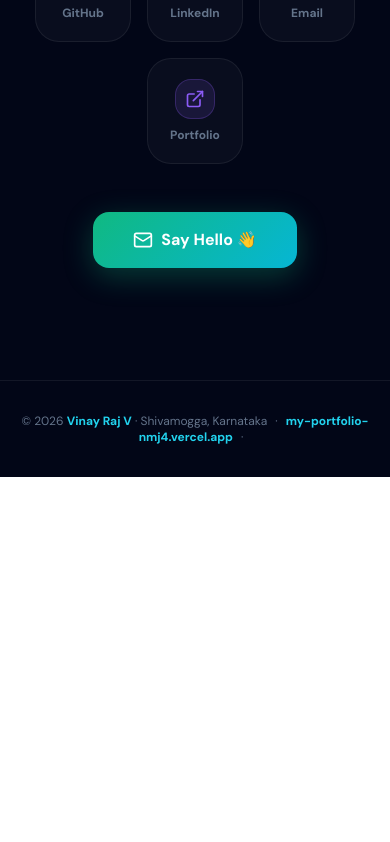
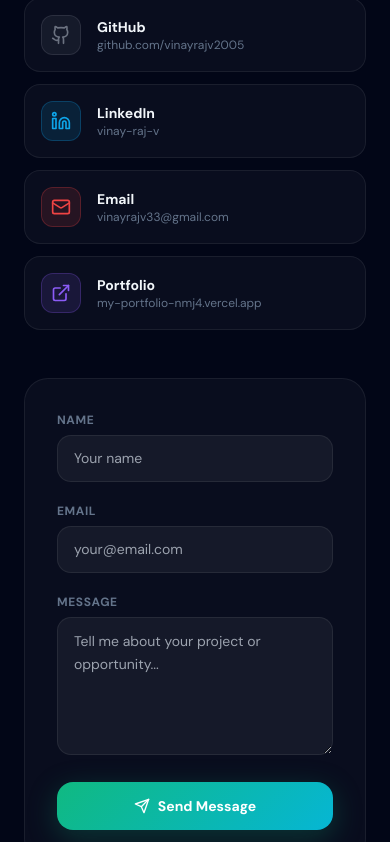
Before and after one commit to vinayrajv2005/my-portfolio, a React (Create React App) app: page / in a window 390 px wide. Shown: the part 9680-10522 px from the top of the page. Before the commit the page ends 10157 px from the top, so only its background shows below. Built offline with nearby package versions, Linux system fonts and the light colour scheme.

Commit message:
updated App.js

```diff
--- a/src/App.js
+++ b/src/App.js
@@ -688,7 +688,139 @@ function SkillCategoriesGrid({ dark }) {
 }
 
 // ═══════════════════════════════════════════════════════════════
-// AI CHATBOT  ✅ FIXED — calls /api/chat proxy instead of Anthropic directly
+// CONTACT FORM
+// ═══════════════════════════════════════════════════════════════
+
+function ContactForm({ dark, CARD_BG, CARD_BORDER, TEXT, MUTED, ACCENT }) {
+  const [form, setForm] = useState({ name: "", email: "", message: "" });
+  const [status, setStatus] = useState(null); // null | "sending" | "sent" | "error"
+
+  const inputStyle = {
+    width: "100%",
+    background: dark ? "rgba(255,255,255,0.05)" : "rgba(0,0,0,0.04)",
+    border: `0.5px solid ${CARD_BORDER}`,
+    borderRadius: "14px",
+    padding: "12px 16px",
+    fontSize: "0.875rem",
+    color: TEXT,
+    outline: "none",
+    transition: "border-color 0.2s",
+    fontFamily: "'DM Sans','Nunito',sans-serif",
+  };
+
+  const labelStyle = {
+    display: "block",
+    fontSize: "0.75rem",
+    fontWeight: 700,
+    marginBottom: "6px",
+    color: MUTED,
+    letterSpacing: "0.05em",
+    textTransform: "uppercase",
+  };
+
+  const handleSubmit = async () => {
+    if (!form.name.trim() || !form.email.trim() || !form.message.trim()) return;
+    setStatus("sending");
+    // ── Replace this block with your real endpoint (Formspree, EmailJS, etc.) ──
+    // Example Formspree:
+    // const res = await fetch("https://formspree.io/f/YOUR_ID", {
+    //   method: "POST",
+    //   headers: { "Content-Type": "application/json" },
+    //   body: JSON.stringify({ name: form.name, email: form.email, message: form.message }),
+    // });
+    // if (!res.ok) { setStatus("error"); return; }
+    await new Promise(r => setTimeout(r, 1200)); // simulated delay
+    setStatus("sent");
+    setForm({ name: "", email: "", message: "" });
+    setTimeout(() => setStatus(null), 4000);
+  };
+
+  return (
+    <div
+      className="rounded-3xl p-8 space-y-5"
+      style={{ background: CARD_BG, border: `0.5px solid ${CARD_BORDER}` }}
+    >
+      <div>
+        <label style={labelStyle}>Name</label>
+        <input
+          type="text"
+          placeholder="Your name"
+          value={form.name}
+          onChange={e => setForm(f => ({ ...f, name: e.target.value }))}
+          style={inputStyle}
+          onFocus={e => (e.target.style.borderColor = ACCENT)}
+          onBlur={e => (e.target.style.borderColor = CARD_BORDER)}
+        />
+      </div>
+      <div>
+        <label style={labelStyle}>Email</label>
+        <input
+          type="email"
+          placeholder="your@email.com"
+          value={form.email}
+          onChange={e => setForm(f => ({ ...f, email: e.target.value }))}
+          style={inputStyle}
+          onFocus={e => (e.target.style.borderColor = ACCENT)}
+          onBlur={e => (e.target.style.borderColor = CARD_BORDER)}
+        />
+      </div>
+      <div>
+        <label style={labelStyle}>Message</label>
+        <textarea
+          rows={5}
+          placeholder="Tell me about your project or opportunity..."
+          value={form.message}
+          onChange={e => setForm(f => ({ ...f, message: e.target.value }))}
+          style={{ ...inputStyle, resize: "vertical", lineHeight: 1.6 }}
+          onFocus={e => (e.target.style.borderColor = ACCENT)}
+          onBlur={e => (e.target.style.borderColor = CARD_BORDER)}
+        />
+      </div>
+
+      <motion.button
+        whileHover={{ scale: status === "sending" ? 1 : 1.02, y: status === "sending" ? 0 : -2 }}
+        whileTap={{ scale: 0.97 }}
+        onClick={handleSubmit}
+        disabled={status === "sending" || status === "sent"}
+        className="w-full py-3.5 rounded-2xl text-sm font-bold text-white flex items-center justify-center gap-2 transition-all"
+        style={{
+          background:
+            status === "sent"
+              ? "linear-gradient(135deg,#10b981,#059669)"
+              : `linear-gradient(135deg, #10b981, #06b6d4)`,
+          boxShadow: "0 8px 30px rgba(16,185,129,0.25)",
+          opacity: status === "sending" ? 0.7 : 1,
+          cursor: status === "sending" || status === "sent" ? "default" : "pointer",
+        }}
+      >
+        {status === "sending" && (
+          <motion.div
+            className="w-4 h-4 border-2 border-white border-t-transparent rounded-full"
+            animate={{ rotate: 360 }}
+            transition={{ duration: 0.7, repeat: Infinity, ease: "linear" }}
+          />
+        )}
+        {status === "sent"  && "✓ Message Sent!"}
+        {status === "error" && "Failed — Try Again"}
+        {!status && <><Send className="w-4 h-4" /> Send Message</>}
+      </motion.button>
+
+      {status === "sent" && (
+        <motion.p
+          initial={{ opacity: 0, y: 6 }}
+          animate={{ opacity: 1, y: 0 }}
+          className="text-center text-xs"
+          style={{ color: "#34d399" }}
+        >
+          Thanks! I'll get back to you soon 🙌
+        </motion.p>
+      )}
+    </div>
+  );
+}
+
+// ═══════════════════════════════════════════════════════════════
+// AI CHATBOT
 // ═══════════════════════════════════════════════════════════════
 
 function ChatBot({ dark, onClose }) {
@@ -710,7 +842,6 @@ function ChatBot({ dark, onClose }) {
     setMsgs(m => [...m, { role: "user", text: userMsg }]);
     setLoading(true);
 
-    // Build conversation history (exclude the initial greeting from API history)
     const history = msgs
       .filter((m, idx) => !(m.role === "assistant" && idx === 0))
       .map(m => ({ role: m.role, content: m.text }));
@@ -718,8 +849,6 @@ function ChatBot({ dark, onClose }) {
     history.push({ role: "user", content: userMsg });
 
     try {
-      // ✅ KEY FIX: Call our own serverless proxy at /api/chat
-      // This keeps the Anthropic API key secret on the server side.
       const res = await fetch("/api/chat", {
         method: "POST",
         headers: { "Content-Type": "application/json" },
@@ -759,7 +888,6 @@ function ChatBot({ dark, onClose }) {
       style={{ background: bg, border: `1px solid ${border}`, boxShadow: `0 25px 60px rgba(0,0,0,0.4)` }}
       className="fixed bottom-28 right-6 w-80 rounded-3xl z-[200] overflow-hidden flex flex-col"
     >
-      {/* Header */}
       <div style={{ borderBottom: `1px solid ${border}`, background: `linear-gradient(135deg, ${accent}22, transparent)` }} className="p-4 flex items-center justify-between">
         <div className="flex items-center gap-2">
           <div className="w-8 h-8 rounded-full flex items-center justify-center text-base" style={{ background: accent + "30" }}>🤖</div>
@@ -776,7 +904,6 @@ function ChatBot({ dark, onClose }) {
         </button>
       </div>
 
-      {/* Messages */}
       <div className="flex-1 overflow-y-auto p-4 space-y-3 max-h-72">
         {msgs.map((m, i) => (
           <div key={i} className={`flex ${m.role === "user" ? "justify-end" : "justify-start"}`}>
@@ -793,7 +920,6 @@ function ChatBot({ dark, onClose }) {
           </div>
         ))}
 
-        {/* Typing indicator */}
         {loading && (
           <div className="flex justify-start">
             <div className="rounded-2xl px-4 py-3 flex gap-1" style={{ background: aiBg, border: `0.5px solid ${border}` }}>
@@ -813,7 +939,6 @@ function ChatBot({ dark, onClose }) {
         <div ref={bottomRef} />
       </div>
 
-      {/* Suggested quick prompts (shown only when no conversation yet) */}
       {msgs.length === 1 && (
         <div className="px-3 pb-2 flex flex-wrap gap-1.5">
           {["What are his skills?", "Is he open to internships?", "Tell me about ClassBridge AI"].map(q => (
@@ -829,7 +954,6 @@ function ChatBot({ dark, onClose }) {
         </div>
       )}
 
-      {/* Input */}
       <div style={{ borderTop: `1px solid ${border}` }} className="p-3 flex gap-2">
         <input
           value={input}
@@ -1309,38 +1433,81 @@ export default function Portfolio() {
 
       {/* ── CONTACT ── */}
       <Section id="contact" className="py-28 px-6">
-        <div className="max-w-3xl mx-auto text-center">
+        <div className="max-w-5xl mx-auto">
           <SectionHead eyebrow="Get In Touch" title="Let's Connect" gradient={["#10b981","#06b6d4"]} />
-          <motion.p initial={{ opacity:0 }} whileInView={{ opacity:1 }} viewport={{ once:true }}
-            className="text-base mb-12 leading-relaxed" style={{ color: MUTED }}>
-            Open to internships, collaborations, and AI/ML freelance work.<br />
-            Have something cool in mind? Let's make it happen.
-          </motion.p>
-          <div className="flex flex-wrap justify-center gap-4 mb-12">
-            {[
-              { icon:Github,       label:"GitHub",    href:"https://github.com/vinayrajv2005",                        color:"#6b7280" },
-              { icon:Linkedin,     label:"LinkedIn",  href:"https://www.linkedin.com/in/vinay-raj-v-b89963341/",      color:"#0ea5e9" },
-              { icon:Mail,         label:"Email",     href:"mailto:vinayrajv33@gmail.com",                            color:"#ef4444" },
-              { icon:ExternalLink, label:"Portfolio", href:"https://my-portfolio-nmj4.vercel.app/",                   color:"#8b5cf6" },
-            ].map(({ icon:Icon, label, href, color },i) => (
-              <motion.a key={label} href={href} target={href.startsWith("mailto")?"_self":"_blank"} rel="noopener noreferrer"
-                initial={{ opacity:0, y:20 }} whileInView={{ opacity:1, y:0 }} viewport={{ once:true }} transition={{ delay:i*0.1 }}
-                whileHover={{ y:-6, scale:1.05 }} whileTap={{ scale:0.96 }}
-                className="flex flex-col items-center gap-2 p-5 w-24 rounded-3xl group"
-                style={{ background: CARD_BG, border:`0.5px solid ${CARD_BORDER}` }}>
-                <div className="w-10 h-10 rounded-2xl flex items-center justify-center group-hover:scale-110 transition-transform"
-                  style={{ background: color + "20", border:`0.5px solid ${color}40` }}>
-                  <Icon className="w-5 h-5" style={{ color }} />
-                </div>
-                <span className="text-xs font-semibold" style={{ color: MUTED }}>{label}</span>
-              </motion.a>
-            ))}
+          <div className="grid md:grid-cols-2 gap-12 items-start">
+
+            {/* Left — copy + social links */}
+            <motion.div initial={{ opacity:0, x:-30 }} whileInView={{ opacity:1, x:0 }} viewport={{ once:true }} transition={{ duration:0.6 }}>
+              <h3 className="text-3xl font-black mb-4 leading-tight" style={{ fontFamily:"'Bebas Neue',sans-serif", color: TEXT }}>
+                Open to<br />
+                <span style={{ background:`linear-gradient(135deg, #10b981, #06b6d4)`, WebkitBackgroundClip:"text", WebkitTextFillColor:"transparent" }}>
+                  opportunities
+                </span>
+              </h3>
+              <p className="text-sm leading-relaxed mb-8" style={{ color: MUTED }}>
+                Looking for internships, ML freelance work, or collaborations.<br />
+                Have something cool in mind? I'd love to hear about it.
+              </p>
+
+              <div className="space-y-3">
+                {[
+                  { icon:Github,       label:"GitHub",    sub:"github.com/vinayrajv2005",          href:"https://github.com/vinayrajv2005",                   color:"#6b7280" },
+                  { icon:Linkedin,     label:"LinkedIn",  sub:"vinay-raj-v",                       href:"https://www.linkedin.com/in/vinay-raj-v-b89963341/", color:"#0ea5e9" },
+                  { icon:Mail,         label:"Email",     sub:"vinayrajv33@gmail.com",             href:"mailto:vinayrajv33@gmail.com",                        color:"#ef4444" },
+                  { icon:ExternalLink, label:"Portfolio", sub:"my-portfolio-nmj4.vercel.app",      href:"https://my-portfolio-nmj4.vercel.app/",               color:"#8b5cf6" },
+                ].map(({ icon:Icon, label, sub, href, color }, i) => (
+                  <motion.a
+                    key={label}
+                    href={href}
+                    target={href.startsWith("mailto") ? "_self" : "_blank"}
+                    rel="noopener noreferrer"
+                    initial={{ opacity:0, x:-20 }}
+                    whileInView={{ opacity:1, x:0 }}
+                    viewport={{ once:true }}
+                    transition={{ delay: i * 0.08 }}
+                    whileHover={{ x:6, scale:1.01 }}
+                    whileTap={{ scale:0.98 }}
+                    className="flex items-center gap-4 p-4 rounded-2xl group transition-all"
+                    style={{ background: CARD_BG, border:`0.5px solid ${CARD_BORDER}`, textDecoration:"none" }}
+                  >
+                    <div
+                      className="w-10 h-10 rounded-xl flex items-center justify-center flex-shrink-0 group-hover:scale-110 transition-transform"
+                      style={{ background: color + "20", border:`0.5px solid ${color}40` }}
+                    >
+                      <Icon className="w-5 h-5" style={{ color }} />
+                    </div>
+                    <div className="min-w-0 flex-1">
+                      <p className="text-sm font-bold" style={{ color: TEXT }}>{label}</p>
+                      <p className="text-xs truncate" style={{ color: MUTED }}>{sub}</p>
+                    </div>
+                    <ExternalLink
+                      className="w-3.5 h-3.5 flex-shrink-0 opacity-0 group-hover:opacity-100 transition-opacity"
+                      style={{ color: MUTED }}
+                    />
+                  </motion.a>
+                ))}
+              </div>
+            </motion.div>
+
+            {/* Right — contact form */}
+            <motion.div
+              initial={{ opacity:0, x:30 }}
+              whileInView={{ opacity:1, x:0 }}
+              viewport={{ once:true }}
+              transition={{ duration:0.6, delay:0.1 }}
+            >
+              <ContactForm
+                dark={dark}
+                CARD_BG={CARD_BG}
+                CARD_BORDER={CARD_BORDER}
+                TEXT={TEXT}
+                MUTED={MUTED}
+                ACCENT={ACCENT}
+              />
+            </motion.div>
+
           </div>
-          <motion.a href="mailto:vinayrajv33@gmail.com" whileHover={{ scale:1.04, y:-3 }} whileTap={{ scale:0.97 }}
-            className="inline-flex items-center gap-2 px-10 py-4 rounded-2xl font-bold text-white"
-            style={{ background:`linear-gradient(135deg, #10b981, #06b6d4)`, boxShadow:"0 8px 30px rgba(16,185,129,0.3)" }}>
-            <Mail className="w-5 h-5" /> Say Hello 👋
-          </motion.a>
         </div>
       </Section>
 
@@ -1358,6 +1525,7 @@ export default function Portfolio() {
             my-portfolio-nmj4.vercel.app
           </a>
           <span className="mx-2">·</span>
+          Crafted with ♥ &amp; lots of ☕
         </p>
       </footer>
 
```
